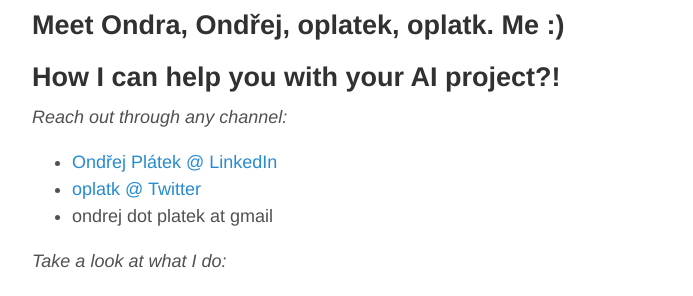
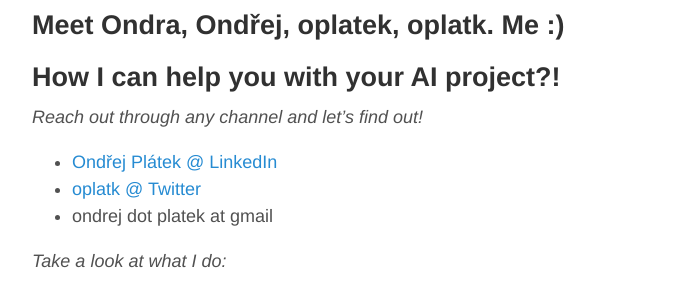
Before and after one commit to oplatek/oplatek.github.io, a Jekyll site: the page built from index.md, in a window 1280 px wide and 900 px high. Shown: the part 200-496 px from the top of the window, without its empty margins (293-986 px from the left). Built offline with Jekyll 4.4.1, drawn with Linux system fonts in a browser that asks for light colours.

Commit message:
lets find out

```diff
--- a/index.md
+++ b/index.md
@@ -7,7 +7,7 @@ title: Machine Learning Scientist
 
 ## How I can help you with your AI project?!
 
-_Reach out through any channel:_
+_Reach out through any channel and let's find out!_
 
 * [Ondřej Plátek @ LinkedIn](https://cz.linkedin.com/in/ondrejplatek)
 * [oplatk @ Twitter](https://twitter.com/oplatk)
```
